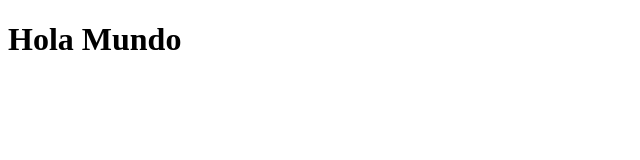
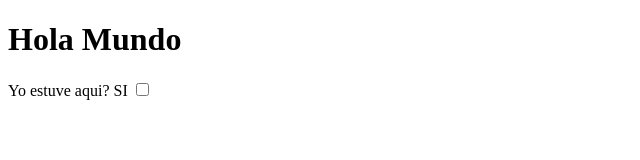
Before and after one commit to dan123va/conexion-heroku, a website: page public/index.html in a window 1280 px wide. Shown: the whole page, without its empty margins (0-640 px from the left). Drawn offline with Linux system fonts and the light colour scheme.

Commit message:
Cambio de nombre e inputs

```diff
--- a/public/index.html
+++ b/public/index.html
@@ -8,5 +8,7 @@
 </head>
 <body>
     <h1>Hola Mundo</h1>
+    <label>Yo estuve aqui?</label>
+    <label>SI</label> <input type="checkbox" name="" id="">
 </body>
 </html>
```
